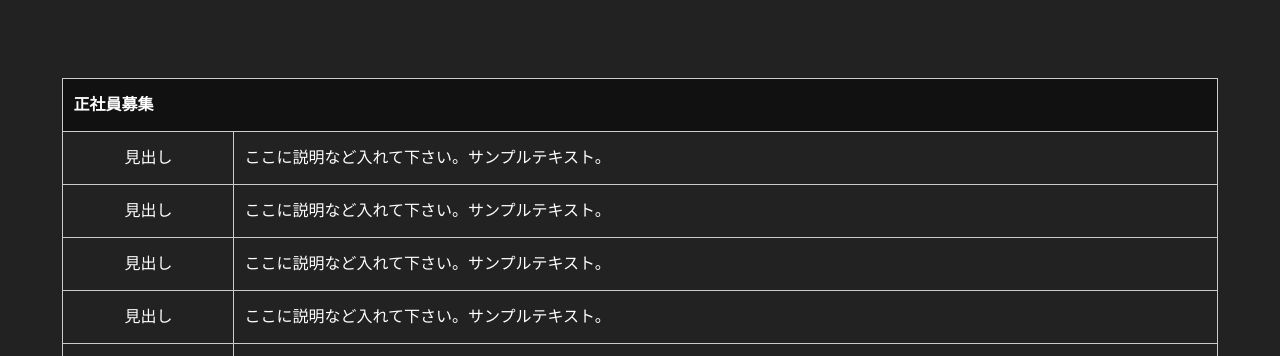
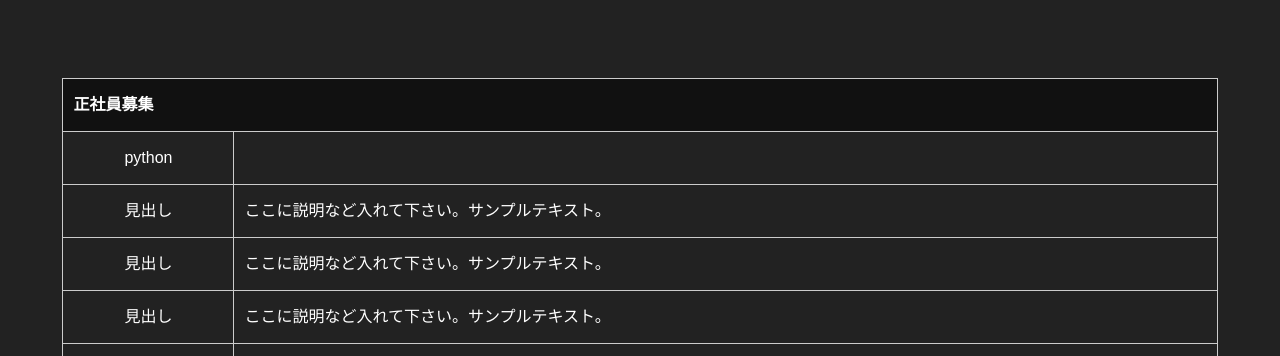
Before and after one commit to tukki-0000/io, a plain HTML site: page recruit.html in a window 1280 px wide. Shown: the part 444-800 px from the top of the page. Drawn offline with Linux system fonts and the light colour scheme.

Commit message:
Update recruit.html

```diff
--- a/recruit.html
+++ b/recruit.html
@@ -61,8 +61,8 @@
 <table class="ta1">
 <caption>正社員募集</caption>
 <tr>
-<th>見出し</th>
-<td>ここに説明など入れて下さい。サンプルテキスト。</td>
+<th>python</th>
+<td><a href="SPM_RPM_INPUT.py"></a></td>
 </tr>
 <tr>
 <th>見出し</th>
```
